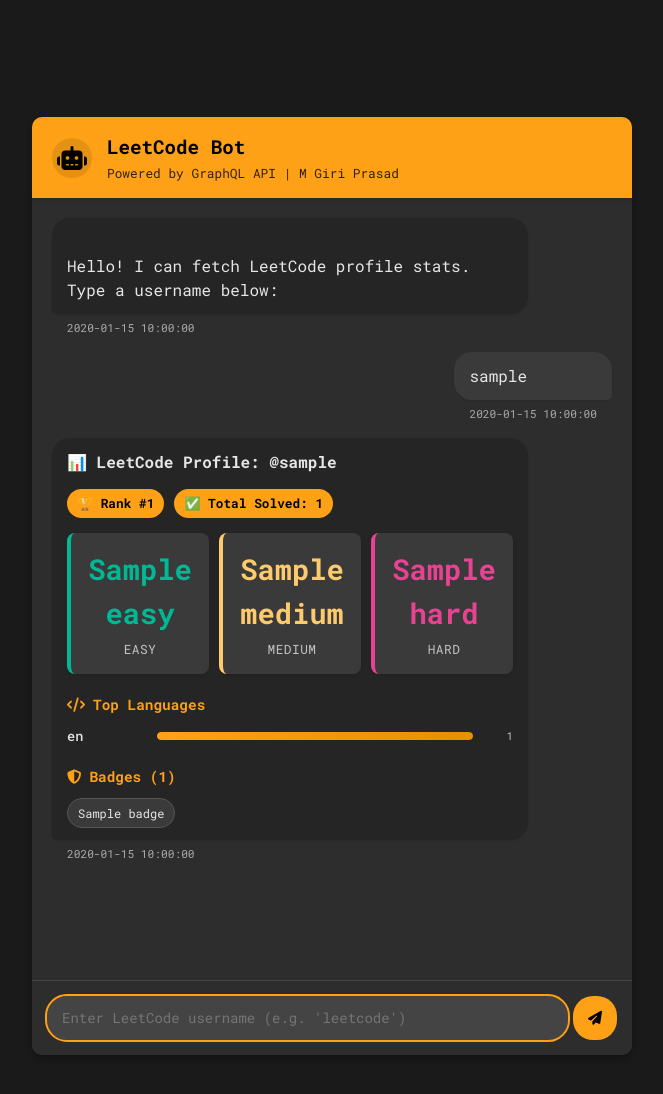
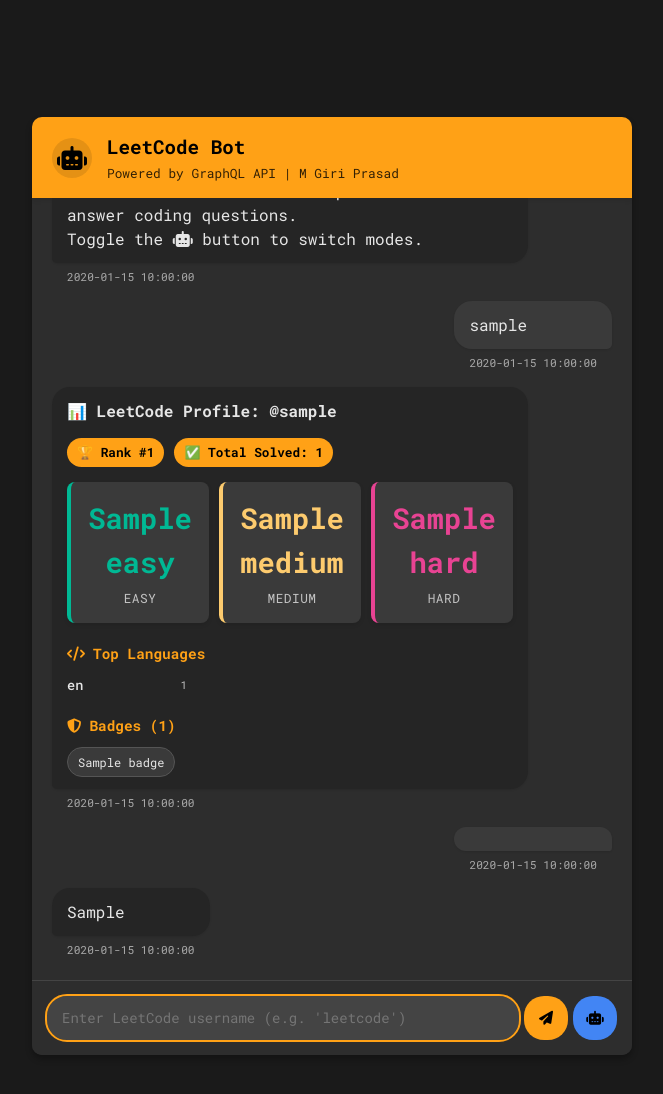
Before and after one commit to giriprasad22/Leetcode-profile-Bot-Giriprasad, a Flask app: template templates/index.html in a window 1280 px wide. Shown: the top 1094 px of the page, without its empty margins (308-971 px from the left). Run offline with Flask 3, Linux system fonts and the light colour scheme; the template is opened without the code that fills it: most values are stand-ins (such as "Sample title", 1, 10 or a date in 2020).

Commit message:
Update index.html

```diff
--- a/templates/index.html
+++ b/templates/index.html
@@ -32,13 +32,14 @@
                         <span></span>
                     </div>
                     <div class="message-text">
-                        Hello! I can fetch LeetCode profile stats. Type a username below:
+                        Hello! I can fetch LeetCode profile stats or answer coding questions.
+                        <br>Toggle the <i class="fas fa-robot"></i> button to switch modes.
                     </div>
                 </div>
                 <div class="message-time">{{ current_time }}</div>
             </div>
 
-            <!-- Display results if available -->
+            <!-- Display LeetCode results if available -->
             {% if stats %}
             <div class="user-message">
                 <div class="message-content">
@@ -83,9 +84,6 @@
                                     {% for lang, count in stats.languages.items() %}
                                     <div class="language-bar">
                                         <div class="language-name">{{ lang }}</div>
-                                        <div class="bar-container">
-                                            <div class="bar" style="width: {{ (count / stats.total_solved * 100) | int }}%"></div>
-                                        </div>
                                         <div class="language-count">{{ count }}</div>
                                     </div>
                                     {% endfor %}
@@ -105,6 +103,23 @@
                             {% endif %}
                         </div>
                     </div>
+                </div>
+                <div class="message-time">{{ current_time }}</div>
+            </div>
+            {% endif %}
+
+            <!-- Display Gemini response if available -->
+            {% if gemini_response %}
+            <div class="user-message">
+                <div class="message-content">
+                    <div class="message-text">{{ request.form.get('username', '') }}</div>
+                </div>
+                <div class="message-time">{{ current_time }}</div>
+            </div>
+
+            <div class="bot-message">
+                <div class="message-content">
+                    <div class="message-text">{{ gemini_response }}</div>
                 </div>
                 <div class="message-time">{{ current_time }}</div>
             </div>
@@ -138,55 +153,61 @@
                 <button type="submit" class="send-button">
                     <i class="fas fa-paper-plane"></i>
                 </button>
+                <button type="button" id="geminiToggle" class="send-button gemini-btn" title="Toggle Gemini Mode">
+                    <i class="fas fa-robot"></i>
+                </button>
+                <input type="hidden" name="gemini_mode" id="geminiMode" value="false">
             </form>
         </div>
     </div>
 
     <script>
-        // Handle form submission with AJAX
+        let geminiEnabled = false;
+
+        // Toggle button functionality
+        document.getElementById('geminiToggle').addEventListener('click', function() {
+            geminiEnabled = !geminiEnabled;
+            this.classList.toggle('active', geminiEnabled);
+            document.getElementById('geminiMode').value = geminiEnabled;
+            document.getElementById('usernameInput').placeholder = geminiEnabled ?
+                "Ask coding questions..." :
+                "Enter LeetCode username (e.g. 'leetcode')";
+            addSystemMessage(geminiEnabled ?
+                "Gemini mode activated - Ask coding questions" :
+                "LeetCode mode activated - Enter username for stats");
+        });
+
+        // Handle form submission
         function handleSubmit(event) {
             event.preventDefault();
-            const username = document.getElementById('usernameInput').value.trim();
-            if (!username) return false;
+            const input = document.getElementById('usernameInput').value.trim();
+            if (!input) return false;
 
-            // Add user message to chat
-            addUserMessage(username);
-
-            // Show loading message
+            addUserMessage(input);
             showLoadingMessage();
-
-            // Clear input
             document.getElementById('usernameInput').value = '';
 
-            // Submit form via AJAX
             fetch('/', {
                 method: 'POST',
                 headers: {
                     'Content-Type': 'application/x-www-form-urlencoded',
                 },
-                body: `username=${encodeURIComponent(username)}`
+                body: `username=${encodeURIComponent(input)}&gemini_mode=${geminiEnabled}`
             })
-            .then(response => {
-                if (!response.ok) throw new Error('Network response was not ok');
-                return response.text();
-            })
+            .then(response => response.text())
             .then(html => {
-                // Remove loading message
                 document.querySelector('.bot-message.loading')?.remove();
-
-                // Create a temporary container to parse the HTML
                 const tempDiv = document.createElement('div');
                 tempDiv.innerHTML = html;
+                const chatWindow = document.getElementById('chatWindow');
 
-                // Extract the new messages
+                // Handle both Gemini and LeetCode responses
                 const newMessages = tempDiv.querySelector('#chatWindow').children;
-
-                // Add them to our chat window
-                const chatWindow = document.getElementById('chatWindow');
                 Array.from(newMessages).forEach(msg => {
-                    if (!msg.classList.contains('bot-message') &&
-                        !msg.classList.contains('user-message')) return;
-                    chatWindow.appendChild(msg.cloneNode(true));
+                    if (msg.classList.contains('bot-message') ||
+                        msg.classList.contains('user-message')) {
+                        chatWindow.appendChild(msg.cloneNode(true));
+                    }
                 });
 
                 scrollToBottom();
@@ -227,11 +248,26 @@
                         <span></span>
                         <span></span>
                     </div>
-                    <div class="message-text">Fetching LeetCode data...</div>
+                    <div class="message-text">${geminiEnabled ? 'Asking Gemini...' : 'Fetching LeetCode data...'}</div>
                 </div>
                 <div class="message-time">${getCurrentTime()}</div>
             `;
             chatWindow.appendChild(loadingMsg);
+            scrollToBottom();
+        }
+
+        // Add system message
+        function addSystemMessage(text) {
+            const chatWindow = document.getElementById('chatWindow');
+            const sysMsg = document.createElement('div');
+            sysMsg.className = 'bot-message system';
+            sysMsg.innerHTML = `
+                <div class="message-content">
+                    <div class="message-text"><i>${text}</i></div>
+                </div>
+                <div class="message-time">${getCurrentTime()}</div>
+            `;
+            chatWindow.appendChild(sysMsg);
             scrollToBottom();
         }
 
```
